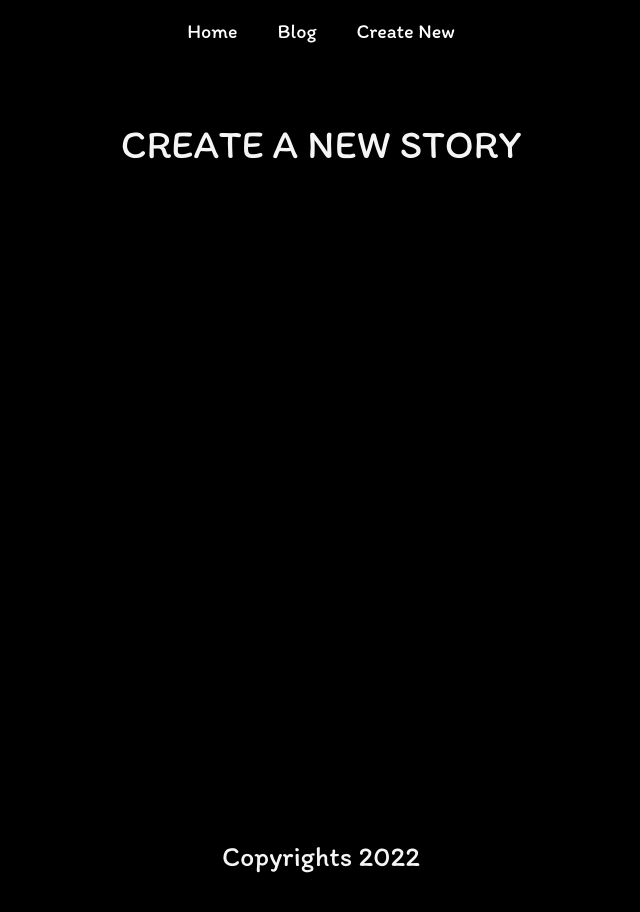
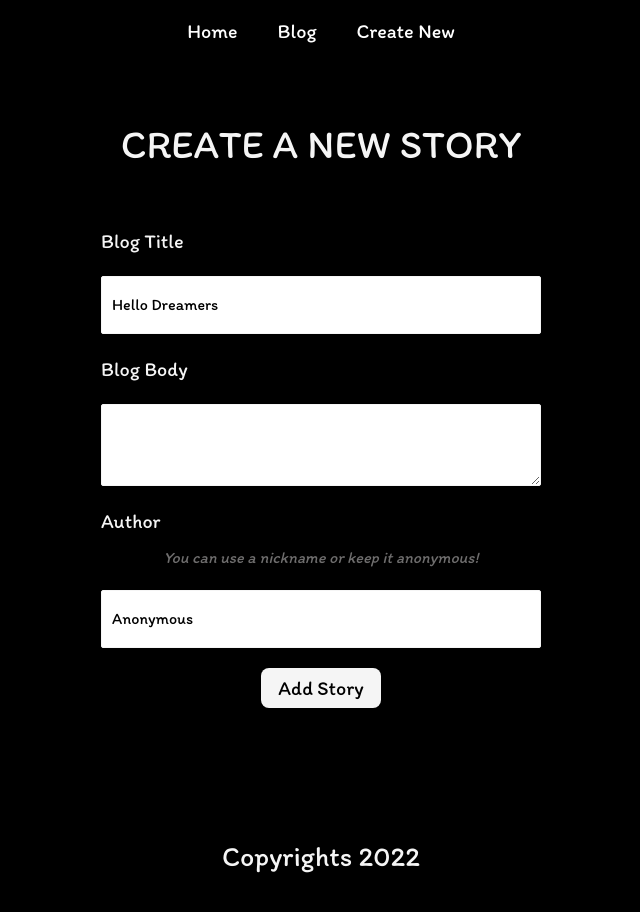
Before and after one commit to AkimuraNg/Dream-Blog, a React (Create React App) app in the folder dream/: page /create in a window 1280 px wide. Shown: the top 912 px of the page, without its empty margins (319-959 px from the left). Built offline with nearby package versions, Linux system fonts and the light colour scheme.

Commit message:
Complete functions, fix css Homepage

```diff
--- a/dream/src/App.css
+++ b/dream/src/App.css
@@ -24,20 +24,25 @@ p {
 main {
   min-height: 100vh;
 }
+
 /*Button*/
-button{
+button {
   background-color: whitesmoke;
   color: black;
   border: none;
-  padding: 6px;
-  font-size: 10px;
-  height: 50px;
-  width: 50px;
+  padding: 0;
+  margin: auto;
+  font-size: 20px;
+  height: 40px;
+  width: 120px;
   box-shadow: 1px solid whitesmoke;
+  border-radius: 8px;
+  box-sizing: border-box;
   cursor: pointer;
   transition: all 0.2s ease;
 }
-.btn-primary{
+
+.btn-primary {
   background-color: whitesmoke;
 }
 
@@ -47,13 +52,13 @@ button:active {
   transform: translateY(2px);
 }
 
-.btn-primary:active{
+.btn-primary:active {
   background-color: whitesmoke;
   box-shadow: 0 0 2px black;
   transform: translateY(2px);
 }
 
-.btn-primary:hover{
+.btn-primary:hover {
   background-color: whitesmoke;
 }
 
@@ -76,35 +81,46 @@ button:active {
 
 
 /*Home page*/
-.introSection{
+.introSection {
   display: flex;
   justify-content: space-between;
   padding: 120px 0px;
 }
-/* .aboutSection{
-  padding: 80px 40px;
-} */
+
 .featItems {
   display: flex;
   flex-wrap: nowrap;
   justify-content: space-evenly;
 }
-.content{
- padding: 200px 100px;
- text-align: left;
+
+.content {
+  padding: 200px 100px;
+  text-align: left;
 }
-.coverImage{
-  padding-right: 80px;
-  width: 60%;
+
+.content h1 {
+  font-size: 80px;
+}
+
+.content span {
+  color: rgb(160, 89, 231);
+  font-style: italic;
+}
+
+.coverImage {
+  padding: 100px 40px;
+  width: 100%;
 }
 
 /*Card*/
-.featT{
+.featT {
   margin-right: 20px;
 }
-.featItems{
+
+.featItems {
   padding-top: 40px;
 }
+
 .featItems .card {
   padding: 20px 20px;
   margin: 0 16px;
@@ -112,104 +128,146 @@ button:active {
   border: 4px solid whitesmoke;
 }
 
-.featItems .card-title, .card-text{
+.featItems .card-title,
+.card-text {
   color: black
 }
-.card-img{
+
+.card-img {
   align-self: center;
   width: 40%
 }
 
 /*Blog*/
-.blogHead{
+.blogHead {
   padding-top: 120px;
   padding-left: 40px;
 }
 
-.blogItems{
+.blogItems {
   /* text-align: center; */
   padding: 100px 0px
 }
 
-.lists{
+.lists {
   display: flex;
   flex-wrap: nowrap;
   justify-content: space-evenly;
   flex-direction: row;
 }
 
-.blog-preview{
+.blog-preview {
   border: 2px solid whitesmoke;
   border-radius: 8px;
   padding: 10px 16px;
   margin: 20px 0px;
   /* border-bottom: 1px solid black; */
   cursor: pointer;
-  width: 24rem
+  width: 20rem;
+  text-align: center;
 }
 
-.blog-preview:hover{
+.blog-preview:hover {
   box-shadow: 1px 3px 5px whitesmoke;
 }
 
-.btnGroup{
-  display: flex;
-  flex-wrap: nowrap;
-  justify-content: space-evenly;
-  margin: 10px 20px;
+/*Create New Blog*/
+.add-form {
+  max-width: 440px;
+  padding: 40px 0;
+  margin: 0 auto;
+  text-align: center;
 }
 
+.add-form label {
+  font-size: 20px;
+  display: block;
+  margin: 10px auto;
+  text-align: left;
+}
+
+.add-form input,
+.add-form textarea {
+  width: 100%;
+  padding: 16px 10px;
+  margin: 20px 0;
+  border: 1px solid whitesmoke;
+  border-radius: 2px;
+  box-sizing: border-box;
+  display: block;
+}
+
+.add-form span {
+  font-style: italic;
+  color: rgb(111, 110, 110)
+}
+
+/*Not found*/
 
 /*Footer*/
 .footer {
-  /* margin-top: 44px; */
   padding: 40px 28px;
   text-align: center;
 }
 
 
 @media only screen and (max-width: 600px) {
+
   /*Home page*/
-  .aboutSection{
-    padding: 40px 0px;
-  }
-  .content{
+  .introSection {
     display: block;
   }
-  .coverImage{
-    padding-left: 0px;
-    width: 100%
+  .col-5{
+    width: auto;
+  }
+  .content {
+    padding: 10px 10px;
+    display: block;
+  }
+
+  .content h1 {
+    font-size: 44px;
+  }
+
+  .col-7{
+    display: none
   }
 
   /*Card*/
-  .featT{
+  .featT {
     margin-right: 0px;
   }
-  .featItems{
+
+  .featItems {
     display: block;
     padding: 40px 0px;
   }
-  .featItems .card{
+
+  .featItems .card {
     margin: 20px 0px;
   }
-  .card-img{
+
+  .card-img {
     width: 30%
   }
-  .link{
+
+  .link {
     margin-right: 20px;
   }
+
   /*Blog*/
-  .Blog{
+  .Blog {
     display: flex;
     flex-wrap: wrap;
   }
   .blogHead{
-    padding: 100px 0px;
+    padding-left: 0px;
   }
   .blogItems{
-    padding: 0px 0px
+    padding: 50px 0px;
   }
-  .blogItems .card{
-    width: 100%;
+  .blog-preview{
+    width: 18rem;
+    margin: 20px 6px;
   }
 }
--- a/dream/src/App.js
+++ b/dream/src/App.js
@@ -5,6 +5,7 @@ import Blog from './components/Blog';
 import AddNew from './components/AddNew';
 import Welcome from './components/Welcome';
 import BlogDetail from './components/BlogDetail';
+import Notfound from './components/Notfound';
 
 
 function App() {
@@ -21,6 +22,7 @@ function App() {
           <Route path="/blogs" element={<Blog />}></Route>
           <Route path="/create" element={<AddNew />}></Route>
           <Route path="/blogs/:id" element={<BlogDetail />}></Route>
+          <Route path="*" element={<Notfound/>}></Route>
         </Routes>
 
       </div>
--- a/dream/src/components/AddNew.js
+++ b/dream/src/components/AddNew.js
@@ -1,15 +1,53 @@
-import React from 'react'
+import React, { useState } from 'react'
+import {useNavigate} from 'react-router-dom'
 import Navbar from './Navbar'
 import Footer from './Footer'
 
 const AddNew = () => {
+
+  const [title, setTitle]= useState('Hello Dreamers')
+  const [body, setBody] = useState('')
+  const [author, setAuthor] = useState('Anonymous')
+  const [isPending, setIsPending] = useState(false)
+  const navigate = useNavigate()
+
+  const handleSubmit = (e) =>{
+    e.preventDefault()
+    const blog={title, body, author}
+
+    setIsPending(true)
+
+    fetch('http://localhost:3002/blogs', {
+      method: 'POST',
+      headers: {"Content-Type": "application/json"},
+      body:JSON.stringify(blog)
+    }).then(()=>{
+      console.log('Added');
+      setIsPending(false)
+      navigate('/blogs')
+    })
+  }
+
   return (
     <div className="container-fluid">
-      <Navbar/>
-        <main className="wrapper">
-            <h1 style={{paddingTop: 120, textAlign: 'center'}}>Create a new story</h1>
-        </main>
-        <Footer/>
+      <Navbar />
+      <main className="wrapper">
+        <h1 style={{ paddingTop: 120, textAlign: 'center' }}>Create a new story</h1>
+        <form className="add-form" onSubmit={handleSubmit}>
+          <label>Blog Title</label>
+          <input type="text" required value={title} onChange={(e) => setTitle(e.target.value)}></input>
+
+          <label>Blog Body</label>
+          <textarea required value={body} onChange={(e) => setBody(e.target.value)}></textarea>
+
+          <label>Author</label>
+          <span>You can use a nickname or keep it anonymous!</span>
+              <input type="text" required value={author} onChange={(e) => setAuthor(e.target.value)}></input>
+          {!isPending && <button>Add Story</button>}
+          { isPending && <button disable>Loading...</button>}
+        </form>
+      </main>
+      <Footer />
     </div>
   )
 }
--- a/dream/src/components/Blog.js
+++ b/dream/src/components/Blog.js
@@ -1,7 +1,5 @@
-import React, { useState, useEffect } from 'react'
-import { Link } from 'react-router-dom'
-import plus from './images/plus-circle.svg'
-import Lists from './data/Lists'
+import React from 'react'
+import Lists from '../data/Lists'
 import Navbar from './Navbar'
 import Footer from './Footer'
 import useFetch from './useFetch'
@@ -11,10 +9,6 @@ const Blog = () => {
 
     const {data : blogs, isPending, error} = useFetch('http://localhost:3002/blogs')
 
-    // const handleDelete = (id) =>{
-    //     const newBlog = blogs.filter(blog => blog.id !== id)
-    //     setBlogs(newBlog);
-    // }
 
     return (
         <div className="container-fluid">
@@ -24,17 +18,12 @@ const Blog = () => {
                     <section className="blogHead" style={{ textAlign: 'center' }}>
                         <h1>Blog Page</h1>
                         <p>Here you can view other stories and publish your own.</p>
-
-                        <Link to="/create" className="btn btn-primary" style={{ borderRadius: "70%" }}>
-                            <img src={plus} alt="plus" />
-                        </Link>
                     </section>
 
                     <section className="blogItems">
                         {error && <h3>{error}</h3>}
                         {isPending && <h3>Loading...</h3>}
                         {blogs && <Lists blogs={blogs} />}
-                        {/* handleDelete={handleDelete} */}
                     </section>
                 </div>
             </main>
--- a/dream/src/components/BlogDetail.js
+++ b/dream/src/components/BlogDetail.js
@@ -1,12 +1,21 @@
 import React from 'react'
 import Navbar from './Navbar'
 import Footer from './Footer'
-import { useParams } from 'react-router-dom'
+import { useParams, useNavigate } from 'react-router-dom'
 import useFetch from './useFetch'
 
 const BlogDetail = () => {
     const { id } = useParams()
     const { data: blog, error, isPending } = useFetch('http://localhost:3002/blogs/' + id)
+    const navigate = useNavigate();
+
+    const handleClick = () => {
+        fetch('http://localhost:3002/blogs/' + blog.id,{
+            method: 'DELETE'
+        }).then(() => {
+            navigate('/blogs')
+        })
+    }
 
     return (
         <div className="container-fluid">
@@ -19,6 +28,7 @@ const BlogDetail = () => {
                         <h2>{blog.title}</h2>
                         <p> Written by {blog.author}</p>
                         <div>{blog.body}</div>
+                        <button onClick = {handleClick}>Delete</button>
                     </article>
                 )}
             </main>
--- /dev/null
+++ b/dream/src/components/Notfound.js
@@ -0,0 +1,26 @@
+import React from 'react'
+import { Link } from 'react-router-dom'
+
+
+const Notfound = () => {
+    return (
+        <div className='Not-found'>
+            <main className="wrapper">
+                <div style={{ paddingTop: 200, textAlign: 'center' }}>
+                    <h1>Sorry!</h1>
+                    <p>The page you are looking for is not available.</p>
+                    <img style={{ paddingTop: 20, paddingBottom: 20 }} src='https://www.psychologicalscience.org/redesign/wp-content/uploads/2016/05/PAFF_052416_SixElementsApology_Vectorguy_newsfeature1-300x250.jpg' alt="Sorry" />
+                    <Link to='/home' style={{
+                        justifyContent: 'center',
+                        fontSize: 20,
+                        display: 'flex',
+                        color: 'whitesmoke'
+                    }}>
+                        Return to homepage</Link>
+                </div>
+            </main>
+        </div>
+    )
+}
+
+export default Notfound
--- a/dream/src/components/data/db.json
+++ /dev/null
@@ -1,16 +0,0 @@
-{
-    "blogs":[
-        {
-            "title":"Test blog 1",
-            "body": "Testing Json server",
-            "author":"anonymous 1",
-            "id": 1
-        },
-        {
-            "title":"Test blog 2",
-            "body": "Testing Json server",
-            "author":"anonymous 2",
-            "id": 2
-        }
-    ]
-}
--- /dev/null
+++ b/dream/src/data/db.json
@@ -0,0 +1,10 @@
+{
+  "blogs": [
+    {
+      "title": "Hello Dreamers",
+      "body": "Testing 1",
+      "author": "Anonymous",
+      "id": 1
+    }
+  ]
+}
```
Also changed, not shown: dream/src/components/Home.js (+15 -29 lines), dream/src/data/Lists.js (renamed from dream/src/components/data/Lists.js, +1 -7 lines), dream/src/data/feats.json (renamed from dream/src/components/data/feats.json).
